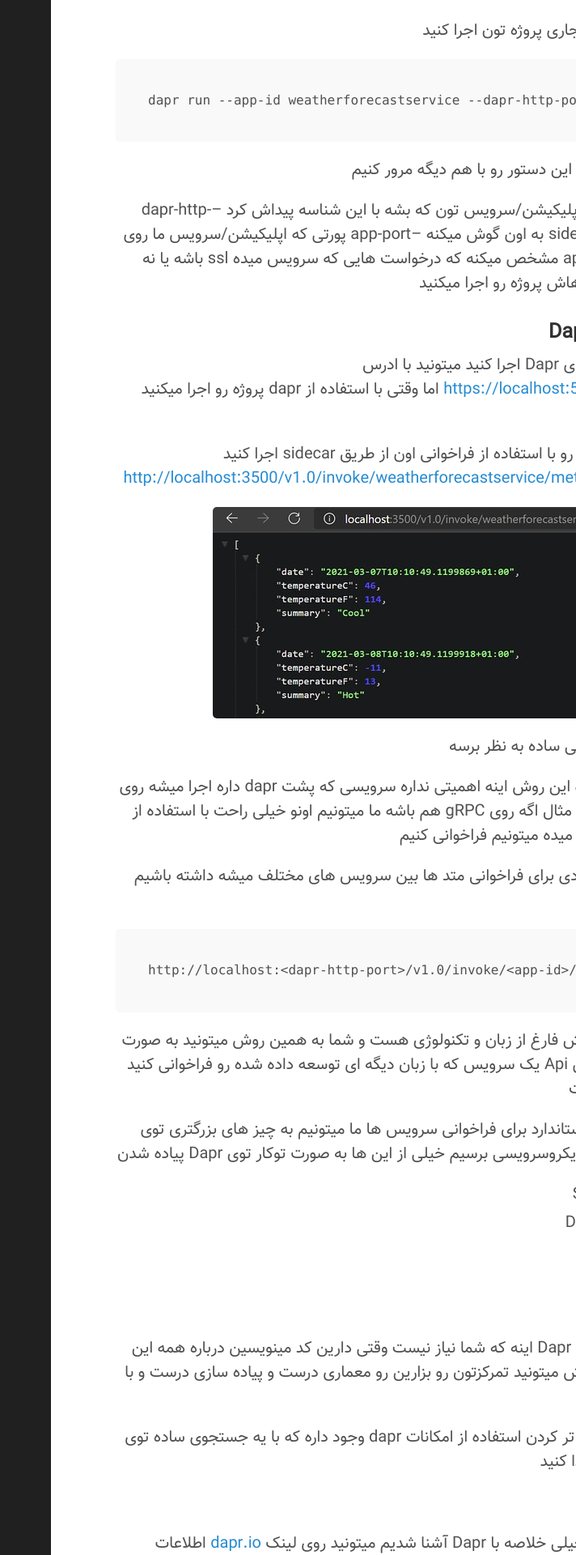
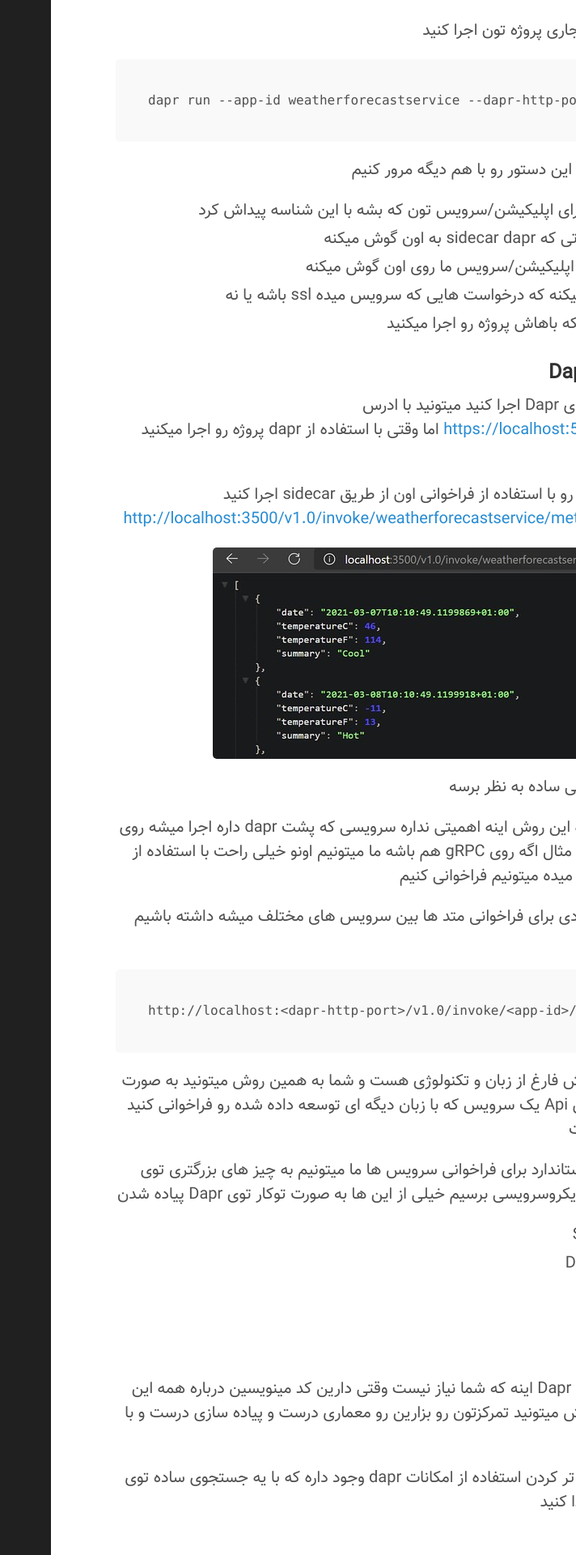
Before and after one commit to 1saeedsalehi/1saeedsalehi.github.io, a Jekyll site: the page built from _posts/2021-05-05-getting-stated-with-dapr.md, in a window 1280 px wide. Shown: the part 1302-3222 px from the top of the page at 81% size, without its empty margins (568-1280 px from the left). Built offline with Jekyll 4.4.1, drawn with Linux system fonts in a browser that asks for light colours; comment, search, counter and statistics services are not loaded.

```diff
--- a/_posts/2021-05-05-getting-stated-with-dapr.md
+++ b/_posts/2021-05-05-getting-stated-with-dapr.md
@@ -68,11 +68,11 @@ dapr run --app-id weatherforecastservice --dapr-http-port 3500 --app-port 5001 -
 
 بیاین بخش های مختلف این دستور رو با هم دیگه مرور کنیم
 
- -app-id یه شناسه برای اپلیکیشن/سرویس تون که بشه با این شناسه پیداش کرد
- –dapr-http-port پورتی که sidecar dapr به اون گوش میکنه
- –app-port پورتی که اپلیکیشن/سرویس ما روی اون گوش میکنه
- –app-ssl مشخص میکنه که درخواست هایی که سرویس میده ssl باشه یا نه
- dotnet run روشی که باهاش پروژه رو اجرا میکنید
+ - app-id یه شناسه برای اپلیکیشن/سرویس تون که بشه با این شناسه پیداش کرد
+ - dapr-http-port پورتی که sidecar dapr به اون گوش میکنه
+ - app-port پورتی که اپلیکیشن/سرویس ما روی اون گوش میکنه
+ - app-ssl مشخص میکنه که درخواست هایی که سرویس میده ssl باشه یا نه
+ - dotnet run روشی که باهاش پروژه رو اجرا میکنید
 
 ### مزایای استفاده از Dapr
 
```
